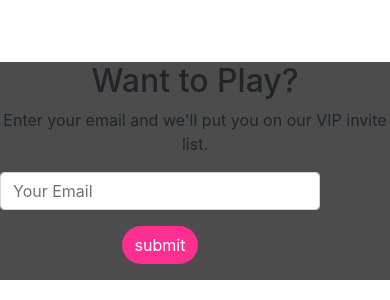
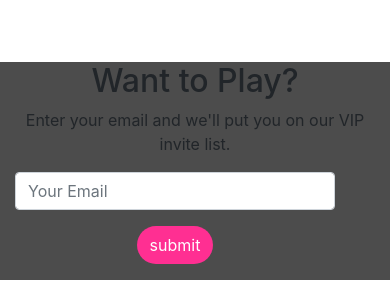
Before and after one commit to rayning0/www, a plain HTML site: page index.html in a window 390 px wide. Shown: the part 544-844 px from the top of the page. Drawn offline with nearby package versions, Linux system fonts and the light colour scheme.

Commit message:
Mobile fixes

```diff
--- a/index.html
+++ b/index.html
@@ -56,7 +56,7 @@ border: 1px solid #f00;
     <body>
         <div class="cover">
             <div class="cover-image" style="background-image : url('pl.jpg')"></div>
-            <div class="bottomaligned" style="background: rgba(0, 0, 0, .7);">
+            <div class="bottomaligned container" style="background: rgba(0, 0, 0, .7);">
                 <div class="row">
                     <div class="col-md-12 text-center">
                         <h2 class="text-inverse">Want to Play?</h2>
```
